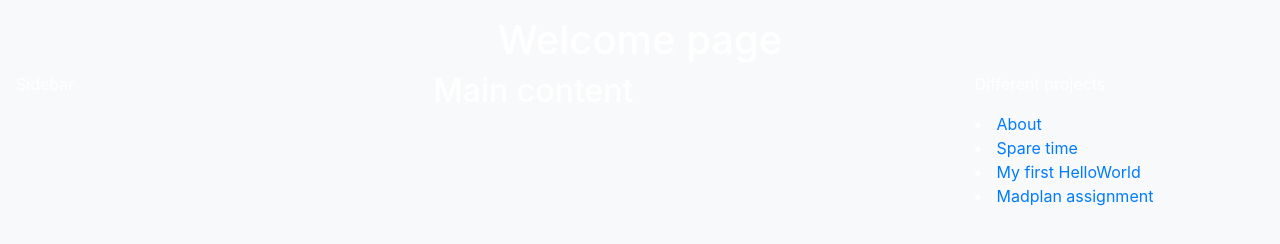
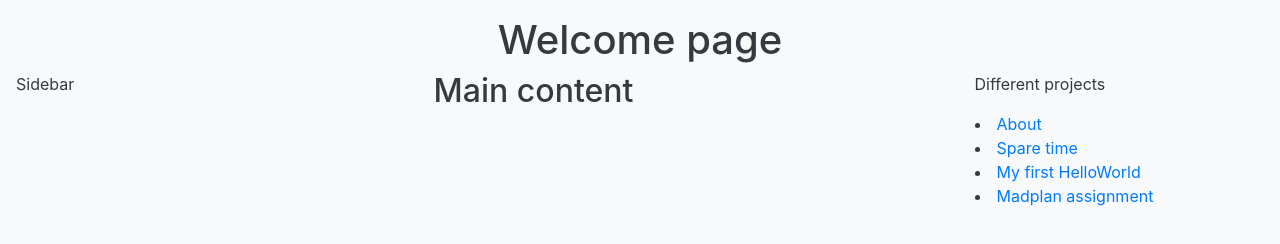
Before and after one commit to DanORLarsen/DanHTML, a plain HTML site: page index.html in a window 1280 px wide. Drawn offline with nearby package versions, Linux system fonts and the light colour scheme.

Commit message:
Text color correction

```diff
--- a/index.html
+++ b/index.html
@@ -8,7 +8,7 @@
         <link rel="stylesheet" href="https://stackpath.bootstrapcdn.com/bootstrap/4.3.1/css/bootstrap.min.css" integrity="sha384-ggOyR0iXCbMQv3Xipma34MD+dH/1fQ784/j6cY/iJTQUOhcWr7x9JvoRxT2MZw1T" crossorigin="anonymous">
 
     </head>
-    <body class="p-3 mb-2 bg-light text-white">
+    <body class="p-3 mb-2 bg-light text-dark">
         <h1 class="text-center">Welcome page</h1>
         <div class="row">
             <div class="col-1">
```
